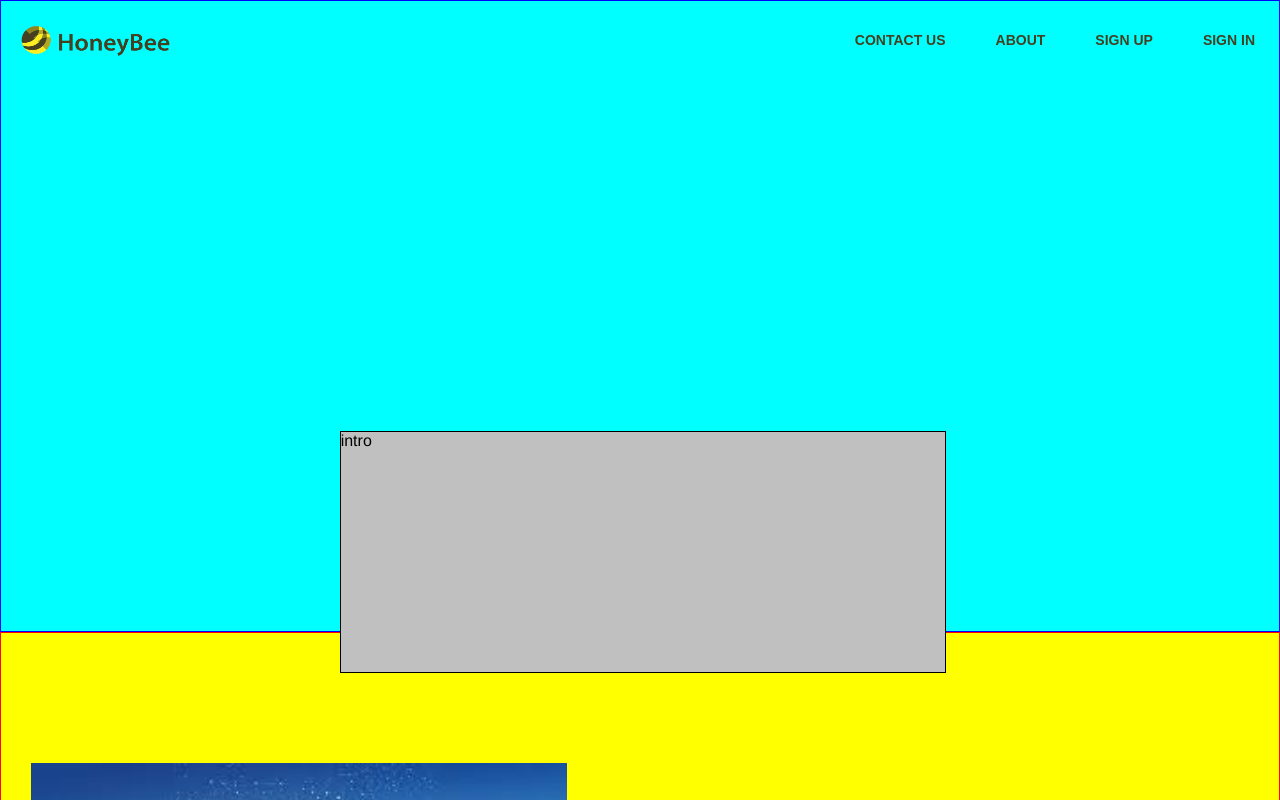
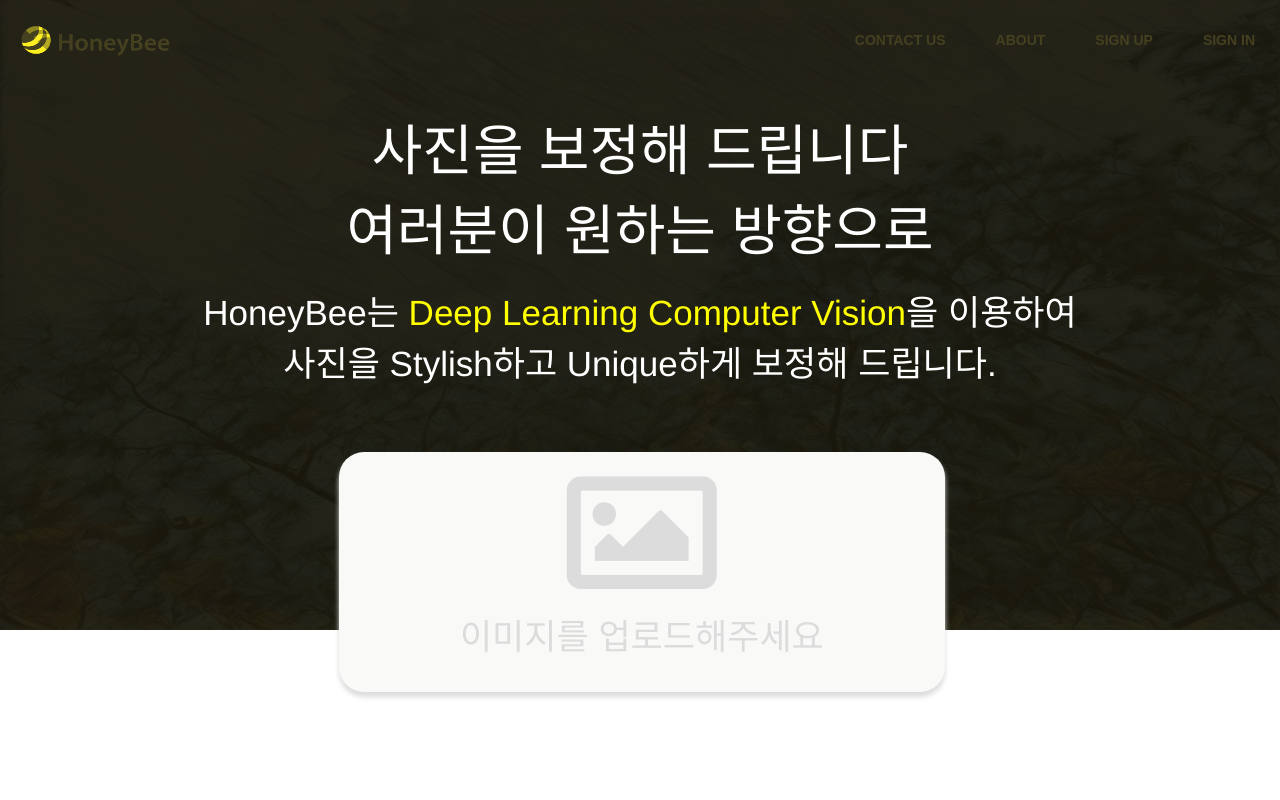
Before and after one commit to prography/honeybee-front, a Vue app: page /#/ in a window 1280 px wide. Shown: the top 800 px of the page. Built offline with nearby package versions, Linux system fonts and the light colour scheme.

Commit message:
현재 이미지 업로드 부분에서 막힘

```diff
--- a/public/index.html
+++ b/public/index.html
@@ -5,6 +5,7 @@
     <meta http-equiv="X-UA-Compatible" content="IE=edge">
     <meta name="viewport" content="width=device-width,initial-scale=1.0">
     <link rel="icon" href="<%= BASE_URL %>favicon.ico">
+    <link rel="stylesheet" href="https://use.fontawesome.com/releases/v5.8.1/css/all.css" integrity="sha384-50oBUHEmvpQ+1lW4y57PTFmhCaXp0ML5d60M1M7uH2+nqUivzIebhndOJK28anvf" crossorigin="anonymous">
     <title>honeybee-front</title>
   </head>
   <body>
--- a/src/App.vue
+++ b/src/App.vue
@@ -30,7 +30,6 @@ body{
   font-family: 'Avenir', Helvetica, Arial, sans-serif;
   -webkit-font-smoothing: antialiased;
   -moz-osx-font-smoothing: grayscale;
-  // text-align:center;
 }
 
 .navbar_section{
--- a/src/components/mainpage/Gallery.vue
+++ b/src/components/mainpage/Gallery.vue
@@ -23,8 +23,7 @@ export default {
     padding-top:120px;
     padding-left:20px;
     padding-right:20px;
-    border:1px solid red;
-    background-color:yellow;
+    background-color:white;
   }
 
   img{
--- a/src/components/mainpage/Intro.vue
+++ b/src/components/mainpage/Intro.vue
@@ -1,7 +1,27 @@
 <template>
-  <div class="Intro">
-    <div class="img-drop">
-      intro
+  <div class="Intro-background">
+    <div class="Intro">
+      <div class="Intro_txt">
+        <div class="main_txt">
+          <div>사진을 보정해 드립니다</div>
+          <div>여러분이 원하는 방향으로</div>
+        </div>
+        <br/>
+        <div class="sub_txt">
+          <div class="sub_txt_first">
+            <span>HoneyBee는</span>
+            <span class="highLight"> Deep Learning Computer Vision</span>
+            <span>을 이용하여</span>
+          </div>
+          <div class="sub_txt_second">
+            사진을 Stylish하고 Unique하게 보정해 드립니다.
+          </div>
+        </div>
+      </div>
+      <div class="img_upload">
+        <i class="far fa-image img_upload_icon"></i>
+        <div for="tmp" class="img_upload_txt">이미지를 업로드해주세요</div>
+      </div>
     </div>
   </div>
 </template>
@@ -9,26 +29,65 @@
 <script>
 export default {
   name: 'Intro',
+  methods:{
+
+  }
 }
 </script>
 
 <style scoped>
+  .Intro-background{
+    background-image:url('../../assets/tmp/5.jpg');
+    background-repeat: no-repeat;
+    background-size: 100% 630px; /*630=550(height)+80(padding-top)*/
+  }
+
   .Intro{
     padding-top:80px;
     height:550px;
-    border:1px solid blue;
-    background-color:aqua;
-
+    background-color:rgba(27, 25, 13, 0.95);
   }
 
-  .img-drop{
+  .Intro_txt{
+    padding-top:2%;
+    text-align: center;
+  }
+
+  .main_txt{
+    font-size:55px;
+    color:white;
+  }
+
+  .sub_txt{
+    font-size:35px;
+    color: white;
+  }
+
+  .sub_txt .highLight{
+    color:yellow;
+  }
+
+  .img_upload{
+    text-align: center;
     position: relative;
-    top:350px;
+    top:12%;
     left:26.5%;
     width:47.2937467157%;
     height:240px;
-    border:1px solid black;
-    background-color:silver;
+    border-radius: 25px;
+    box-shadow: 0px 5px 5px #DCDCDC;
+    background-color:#f9f9f8;
+    color:#DCDCDC;
+  }
+
+  .img_upload_icon{
+    margin-top:1%;
+    font-size:150px;
+  }
+
+  .img_upload_txt{
+    margin-bottom: 1%;
+    font-size:35px;
   }
 
 </style>
--- a/src/views/mainPage.vue
+++ b/src/views/mainPage.vue
@@ -1,7 +1,7 @@
 <template>
   <div class="mainPage">
     <Intro/>
-    <Gallery/>
+    <!-- <Gallery/> -->
   </div>
 </template>
 
```
